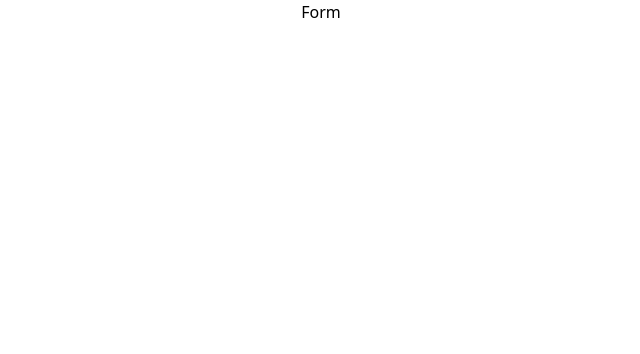
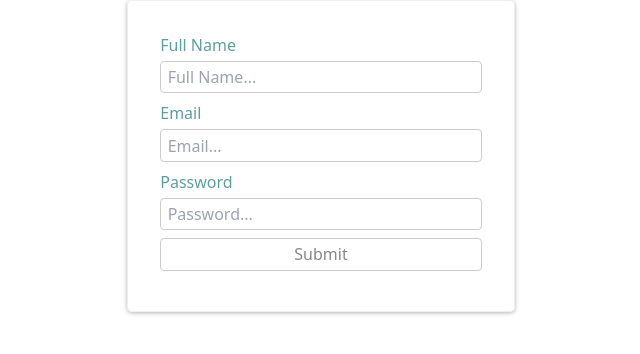
Before and after one commit to ZHANGJialiHappy/register-form, a React (Create React App) app: page /register in a window 1280 px wide. Shown: the top 354 px of the page, without its empty margins (319-959 px from the left). Built offline with nearby package versions, Linux system fonts and the light colour scheme.

Commit message:
feat: create register form

```diff
--- a/package.json
+++ b/package.json
@@ -3,6 +3,7 @@
   "version": "0.1.0",
   "private": true,
   "dependencies": {
+    "@hookform/resolvers": "^2.9.10",
     "@reduxjs/toolkit": "^1.9.0",
     "@testing-library/jest-dom": "^5.16.5",
     "@testing-library/react": "^13.4.0",
@@ -13,11 +14,13 @@
     "@types/react-dom": "^18.0.9",
     "react": "^18.2.0",
     "react-dom": "^18.2.0",
+    "react-hook-form": "^7.39.5",
     "react-redux": "^8.0.5",
     "react-router-dom": "^6.4.3",
     "react-scripts": "5.0.1",
     "typescript": "^4.9.3",
-    "web-vitals": "^2.1.4"
+    "web-vitals": "^2.1.4",
+    "yup": "^0.32.11"
   },
   "scripts": {
     "start": "react-scripts start",
--- a/src/features/register/Register.tsx
+++ b/src/features/register/Register.tsx
@@ -1,8 +1,50 @@
+import "../styles.css";
+import { useForm } from "react-hook-form";
+import {yupResolver} from "@hookform/resolvers/yup";
+import * as yup from "yup";
+
 export const Register = () => {
 
+    const schema = yup.object().shape({
+        fullName: yup.string().required("required"),
+        email: yup.string().email().required("required"),
+        password: yup.string().min(6).max(20).required(),
+    })
+
+    const {register, handleSubmit, formState: {errors}}= useForm({
+        resolver: yupResolver(schema),
+    });
+
+    const onSubmit = (data: any) => {
+        console.log (data);
+    };
+
     return (
-        <div>
-            Form
+        <div className = "formContainer">
+            <form className="form" onSubmit = {handleSubmit(onSubmit)}>
+                <div>
+                <label className="label"> Full Name</label>
+                <input className="input" type="text" placeholder="Full Name..." {...register("fullName")}/>
+                <p className="validationMessage">{errors.fullName?.message?.toString()}</p>
+                </div>
+
+                <div>
+                <label className="label"> Email </label>
+                <input className="input" type="text" placeholder="Email..." {...register("email")}/>
+                <p className="validationMessage">{errors.email?.message?.toString()}</p>
+                </div>
+
+                <div>
+                <label className="label"> Password </label>
+                <input className="input" type="password" placeholder="Password..." {...register("password")}/>
+                <p className="validationMessage">{errors.password?.message?.toString()}</p>
+                </div>
+
+                <div>
+                <input className="input" type="submit"/>
+                </div>
+            </form>
         </div>
+
     )
 }
--- /dev/null
+++ b/src/features/styles.css
@@ -0,0 +1,42 @@
+.formContainer {
+    display: flex;
+    justify-content: center;
+    flex-direction: row;
+}
+
+.form {
+    border: 1px #eee solid;
+    border-radius: 5px;
+    box-shadow: 0px 1px 4px rgb(0 0 0 / 30%);
+    padding: 32px;
+    color: cadetblue;
+}
+
+.input {
+    border: 1px solid #ccc;
+    box-sizing: border-box;
+    color: #888;
+    border-radius: 0.25em;
+    padding: 0.2em 0.4em;
+    width: 100%;
+    margin: 0;
+    margin-bottom: 0.5em;
+    font-size: 1em;
+    font-weight: 200;
+    font-family: inherit;
+}
+
+.input:required {
+    border-left: 4px solid rgb(15, 11, 11);
+}
+
+.label {
+    color: cadetblue;
+    margin-bottom: 0.25em;
+    font-size: 1em;
+    float: left;
+}
+
+input, label {
+    display: block;
+}
```
Also changed, not shown: 1 other file (tests, documents, lock files or other folders).
